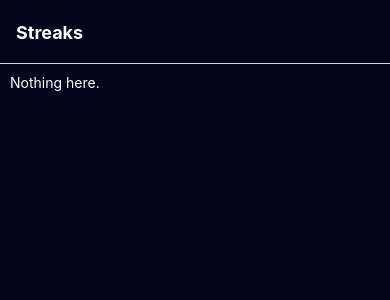
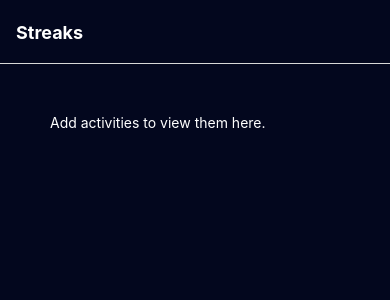
Before and after one commit to akshy3/streaks, a React Native app: screen /Home in a window 390 px wide. Shown: the top 300 px of the page. Built offline with nearby package versions, Linux system fonts and the light colour scheme.

Commit message:
Updated empty message

```diff
--- a/screens/HomeScreen.tsx
+++ b/screens/HomeScreen.tsx
@@ -41,7 +41,7 @@ export default function HomeScreen(props: { navigation: any; }) {
     <View style={styles.container}>
       <ScrollView>
 
-        <View>{activities.length > 0 ? activities.map((e, index) => (<Activity id={e.id} activities={activities} key={index} navigation={navigation} />)) : <><Text style={styles.emptyInfo}>Nothing here.</Text></>}</View>
+        <View>{activities.length > 0 ? activities.map((e, index) => (<Activity id={e.id} activities={activities} key={index} navigation={navigation} />)) : <><Text style={styles.emptyInfo}>Add activities to view them here.</Text></>}</View>
       </ScrollView>
 
       <TouchableOpacity style={styles.addButton} onPress={() => navigation.navigate('AddActivity')}><PlusSvg /></TouchableOpacity>
@@ -60,6 +60,7 @@ const styles = StyleSheet.create({
   },
   emptyInfo: {
     color: 'white',
+    margin: 40,
   },
   addButton: {
     // backgroundColor: '#370617',
```
